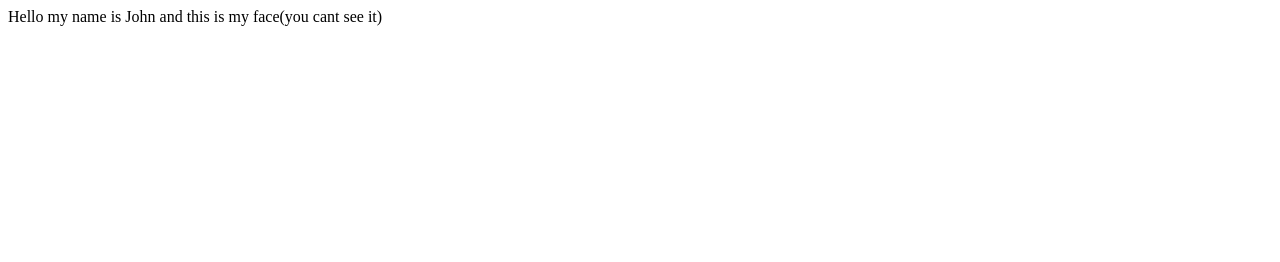
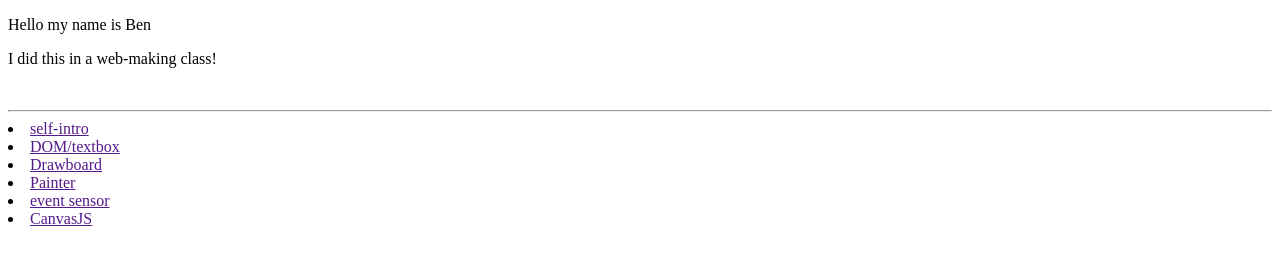
Before and after one commit to BenWiley/BenWiley.github.io, a plain HTML site: page index.html in a window 1280 px wide. Drawn offline with Linux system fonts and the light colour scheme.

Commit message:
Update index.html

```diff
--- a/index.html
+++ b/index.html
@@ -1,9 +1,18 @@
 <!DOCTYPE html>
 <html>
 <head>
-	<title>hello world</title>
+	<title>my collection</title>
 </head>
 <body>
-Hello my name is John and this is my face(you cant see it)
+<p>Hello my name is Ben</p>
+<p>I did this in a web-making class!</p>
+<br>
+<hr>
+<li><a href="">self-intro</a>
+<li><a href="">DOM/textbox</a>
+<li><a href="">Drawboard</a>
+<li><a href="">Painter</a>
+<li><a href="">event sensor</a>
+<li><a href="">CanvasJS</a>
 </body>
 </html>
```
